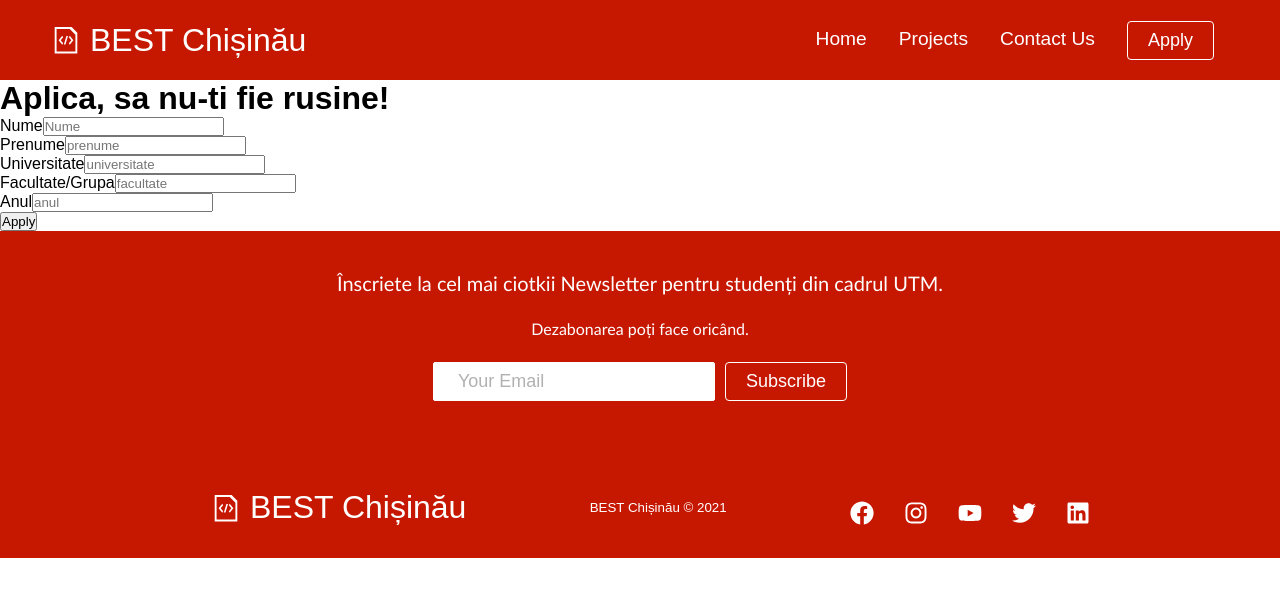
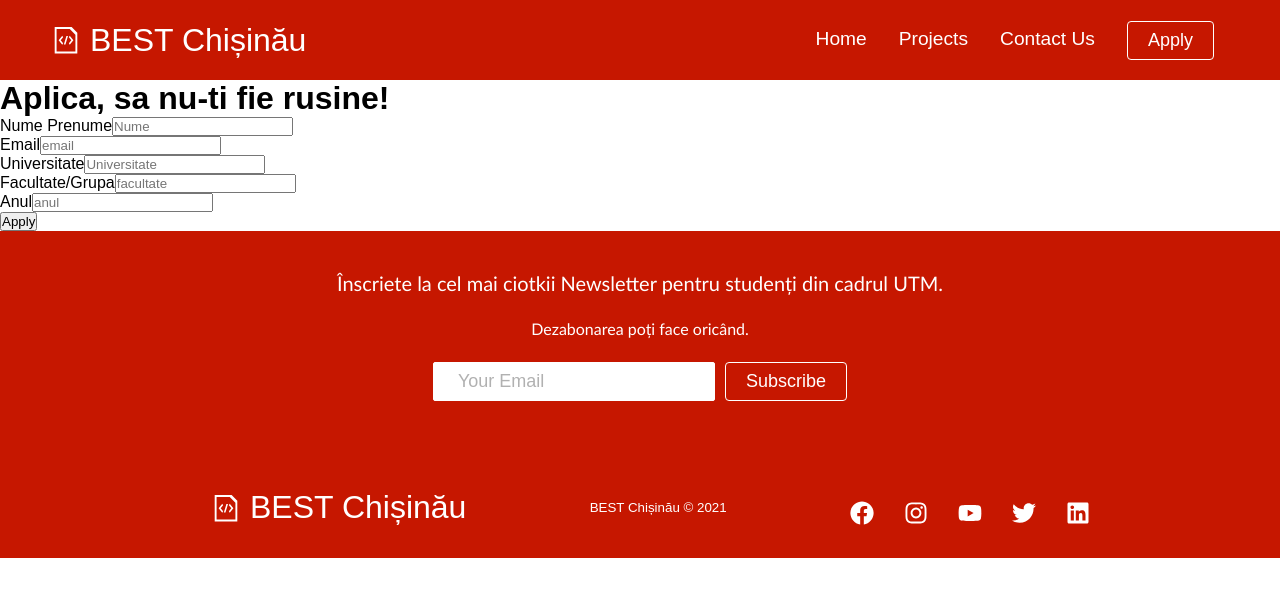
Before and after one commit to StefNick/React_Uni, a React (Create React App) app: page /apply in a window 1280 px wide. Shown: the top 596 px of the page. Built offline with nearby package versions, Linux system fonts and the light colour scheme.

Commit message:
Forms Update 0.3

```diff
--- a/src/App.js
+++ b/src/App.js
@@ -5,7 +5,7 @@
 import Projects from './components/Layouts/ProjectsLayout/Projects.jsx';
 import Footer from './components/Layouts/Footer/Footer';
 import Apply from './components/Layouts/Form/Apply.jsx';
-import FormApply from './components/Layouts/Form/FormApply';
+import FormApply from './components/Layouts/Form/FormApply.jsx';
 
 
 function App() {
--- a/src/components/Layouts/Form/FormApply.jsx
+++ b/src/components/Layouts/Form/FormApply.jsx
@@ -1,39 +1,44 @@
+import { values } from 'mobx';
 import React from 'react'
+import useForm from './useForm.tsx'
 
 const FormApply = () => {
+    const { handleChange, values, handleSubmit} = useForm();
+
+
     return (
         <div className="form-content-right">
-            <form className="form">
+            <form className="form" onSubmit={handleSubmit}>
                 <h1>Aplica, sa nu-ti fie rusine!</h1>
                 <div className="form-inputs">
                     <label htmlFor="nume" className="form-label">
-                        Nume
+                        Nume Prenume
                     </label>
-                    <input type="text" name="nume" className="Form-input" placeholder='Nume'/>
+                    <input type="text" name="nume" className="Form-input" placeholder='Nume' value={values.nume} onChange={handleChange}/>
                 </div>
                 <div className="form-inputs">
-                    <label htmlFor="prenume" className="form-label">
-                        Prenume
+                    <label htmlFor="email" className="form-label">
+                        Email
                     </label>
-                    <input type="text" name="prenume" className="Form-input" placeholder='prenume'/>
+                    <input type="text" name="email" className="Form-input" placeholder='email' value={values.email} onChange={handleChange}/>
                 </div>
                 <div className="form-inputs">
                     <label htmlFor="universitate" className="form-label">
                         Universitate
                     </label>
-                    <input type="text" name="universitate" className="Form-input" placeholder='universitate'/>
+                    <input type="text" name="universitate" className="Form-input" placeholder='Universitate' value={values.universitate} onChange={handleChange}/>
                 </div>
                 <div className="form-inputs">
                     <label htmlFor="facultate" className="form-label">
                         Facultate/Grupa
                     </label>
-                    <input type="text" name="facultate" className="Form-input" placeholder='facultate'/>
+                    <input type="text" name="facultate" className="Form-input" placeholder='facultate' value={values.facultate} onChange={handleChange}/>
                 </div>
                 <div className="form-inputs">
                     <label htmlFor="anul" className="form-label">
                         Anul
                     </label>
-                    <input type="text" name="anul" className="Form-input" placeholder='anul'/>
+                    <input type="text" name="anul" className="Form-input" placeholder='anul' value={values.anul} onChange={handleChange}/>
                 </div>
                 <button className="form-input-btn" type="submit">Apply</button>
                 <span className="form-input-login"></span>
--- a/src/components/Layouts/Form/useForm.tsx
+++ b/src/components/Layouts/Form/useForm.tsx
@@ -1,25 +1,40 @@
+//import { callback } from "node:util";
 import { useState, useEffect } from "react";
 
 const useForm = () => {
     const [values, setValues] = useState({
         nume:'',
-        prenume:'',
+        email:'',
         universitate:'',
         facultate:'',
         anul:''
 
-    })
-    const [errors, setErrors] = useState({})
+    });
+    const [errors, setErrors] = useState({});
+    const[isSubmitting, setIsSubmitting] = useState(false);
 
     const handleChange = e => {
-        const { name, value} = e.target
+        const { name, value} = e.target;
         setValues({
-            ...values
-            [name], value
-        })
+            ...values,
+            [name]: value
+        });
 
-}
-    return {handleChange}
-}
+};
+
+const handleSubmit = e => {
+    e.preventDefault();
+    // setErrors(validate(values));
+    // setIsSubmitting(true);
+};
+
+useEffect(
+    () => {
+        if (Object.keys(errors).length === 0 && isSubmitting) { callback(); }
+    },[errors]
+);
+
+    return {handleChange, handleSubmit, values, errors};
+};
 
 export default useForm;
```
Also changed, not shown: src/components/Layouts/Form/validateInfo.tsx (added, +16 -0 lines), src/components/Layouts/Form/FormSuccess.tsx (added).
